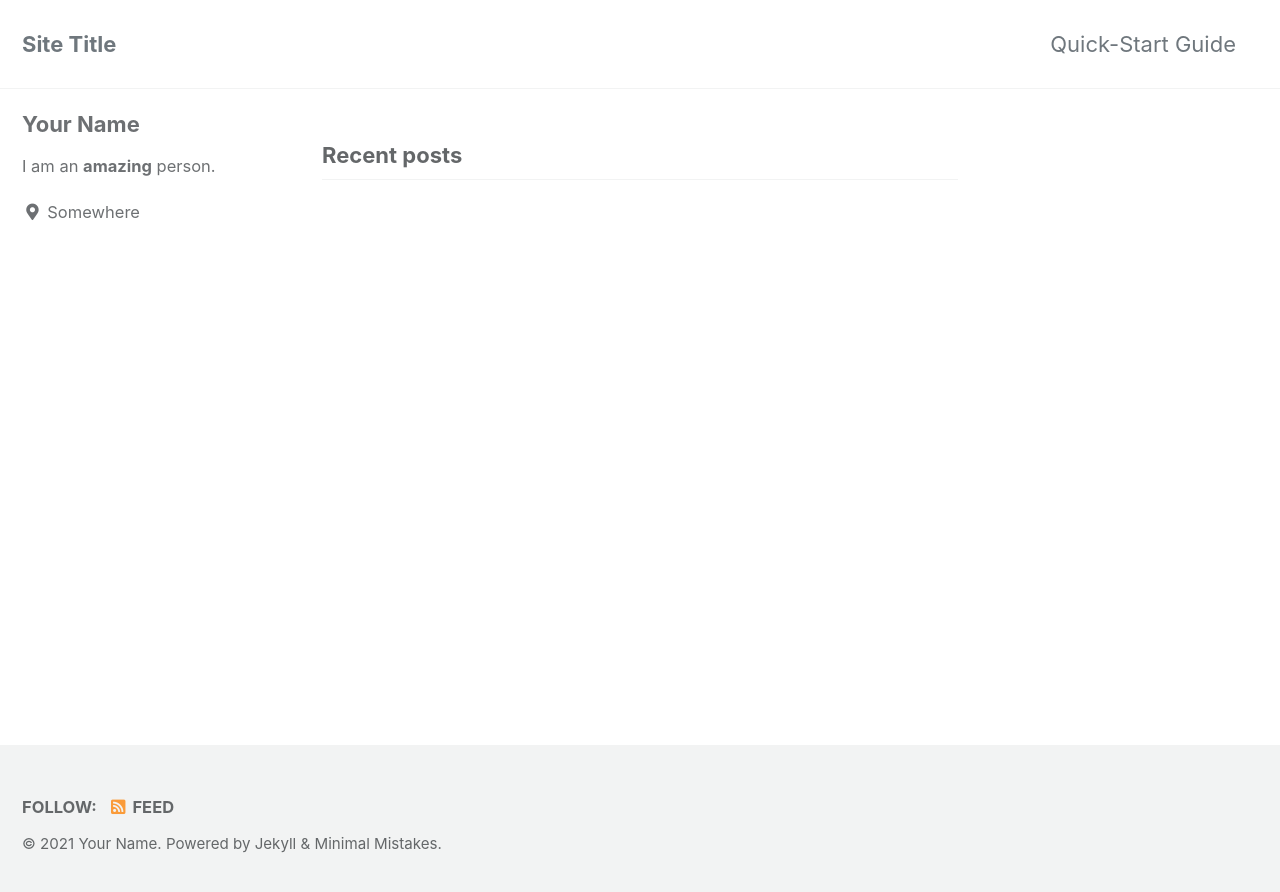
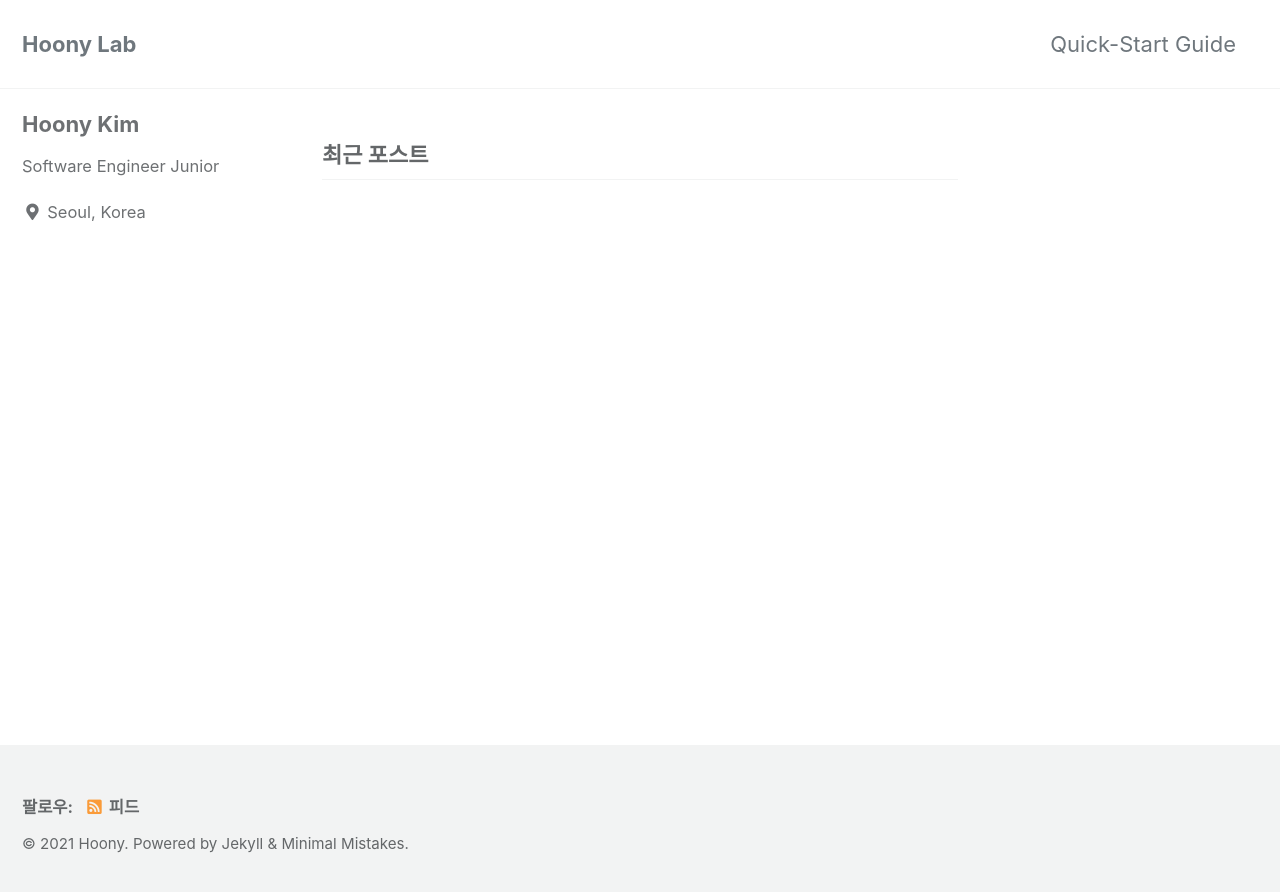
Before and after one commit to hoony-lab/hoony-lab.github.io, a Jekyll site: the page built from index.html, in a window 1280 px wide. Shown: the top 892 px of the page. Built offline with Jekyll 4.4.1, drawn with Linux system fonts in a browser that asks for light colours; cached includes are drawn as plain includes; the list of posts is cut into pages by our own code.

Commit message:
Update _config.yml

```diff
--- a/_config.yml
+++ b/_config.yml
@@ -15,12 +15,12 @@
 minimal_mistakes_skin    : "default" # "air", "aqua", "contrast", "dark", "dirt", "neon", "mint", "plum", "sunrise"
 
 # Site Settings
-locale                   : "en-US"
-title                    : "Site Title"
+locale                   : "ko-KR"
+title                    : "Hoony Lab"
 title_separator          : "-"
 subtitle                 : # site tagline that appears below site title in masthead
-name                     : "Your Name"
-description              : "An amazing website."
+name                     : "Hoony"
+description              : "IT Blog"
 url                      : # the base hostname & protocol for your site e.g. "https://mmistakes.github.io"
 baseurl                  : # the subpath of your site, e.g. "/blog"
 repository               : # GitHub username/repo-name e.g. "mmistakes/minimal-mistakes"
@@ -93,10 +93,10 @@ analytics:
 
 # Site Author
 author:
-  name             : "Your Name"
+  name             : "Hoony Kim"
   avatar           : # path of avatar image, e.g. "/assets/images/bio-photo.jpg"
-  bio              : "I am an **amazing** person."
-  location         : "Somewhere"
+  bio              : "Software Engineer Junior"
+  location         : "Seoul, Korea"
   email            :
   links:
     - label: "Email"
@@ -209,7 +209,7 @@ sass:
 permalink: /:categories/:title/
 paginate: 5 # amount of posts to show
 paginate_path: /page:num/
-timezone: # https://en.wikipedia.org/wiki/List_of_tz_database_time_zones
+timezone: Asia/Seoul # https://en.wikipedia.org/wiki/List_of_tz_database_time_zones
 
 
 # Plugins (previously gems:)
```
